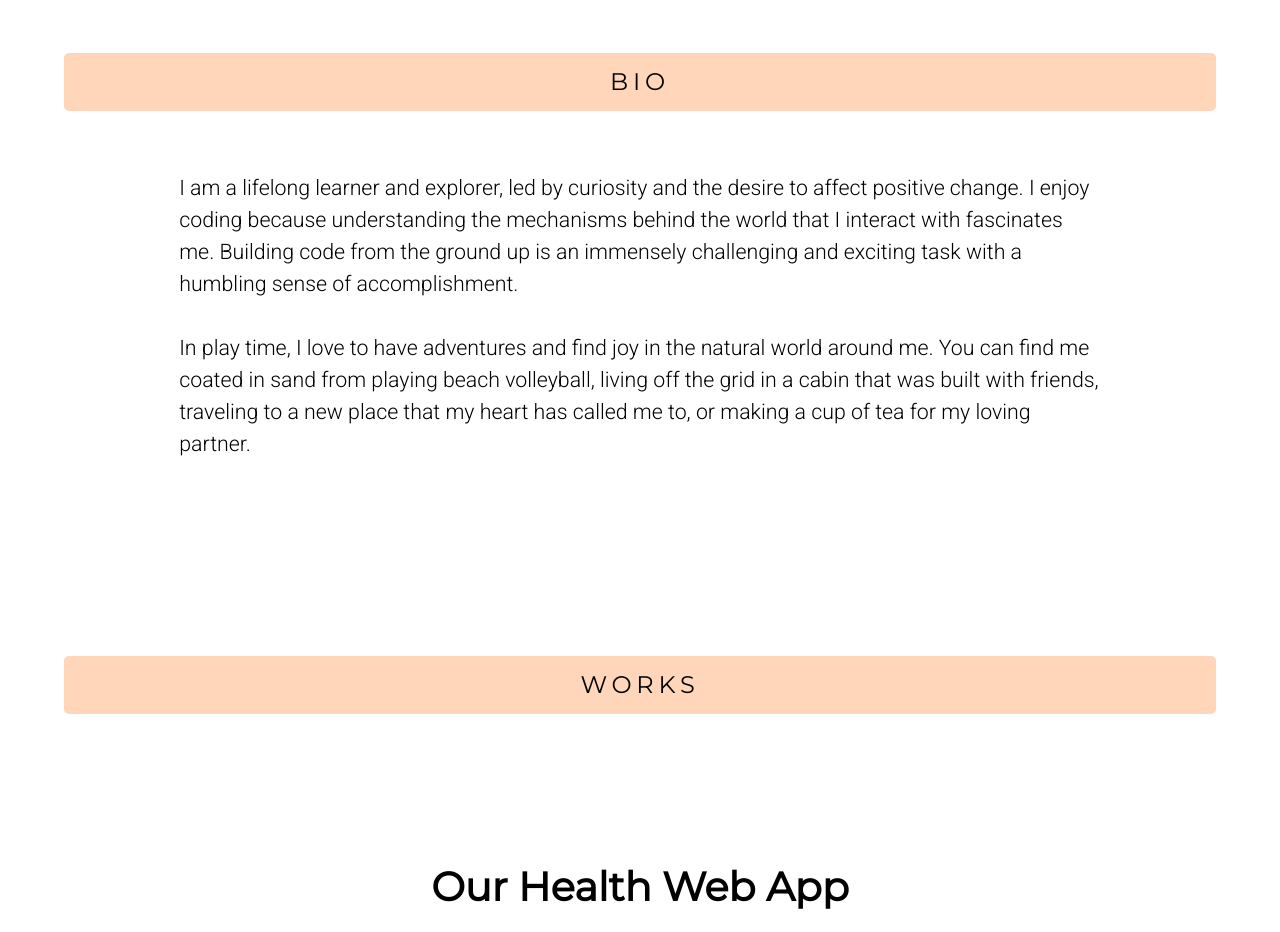
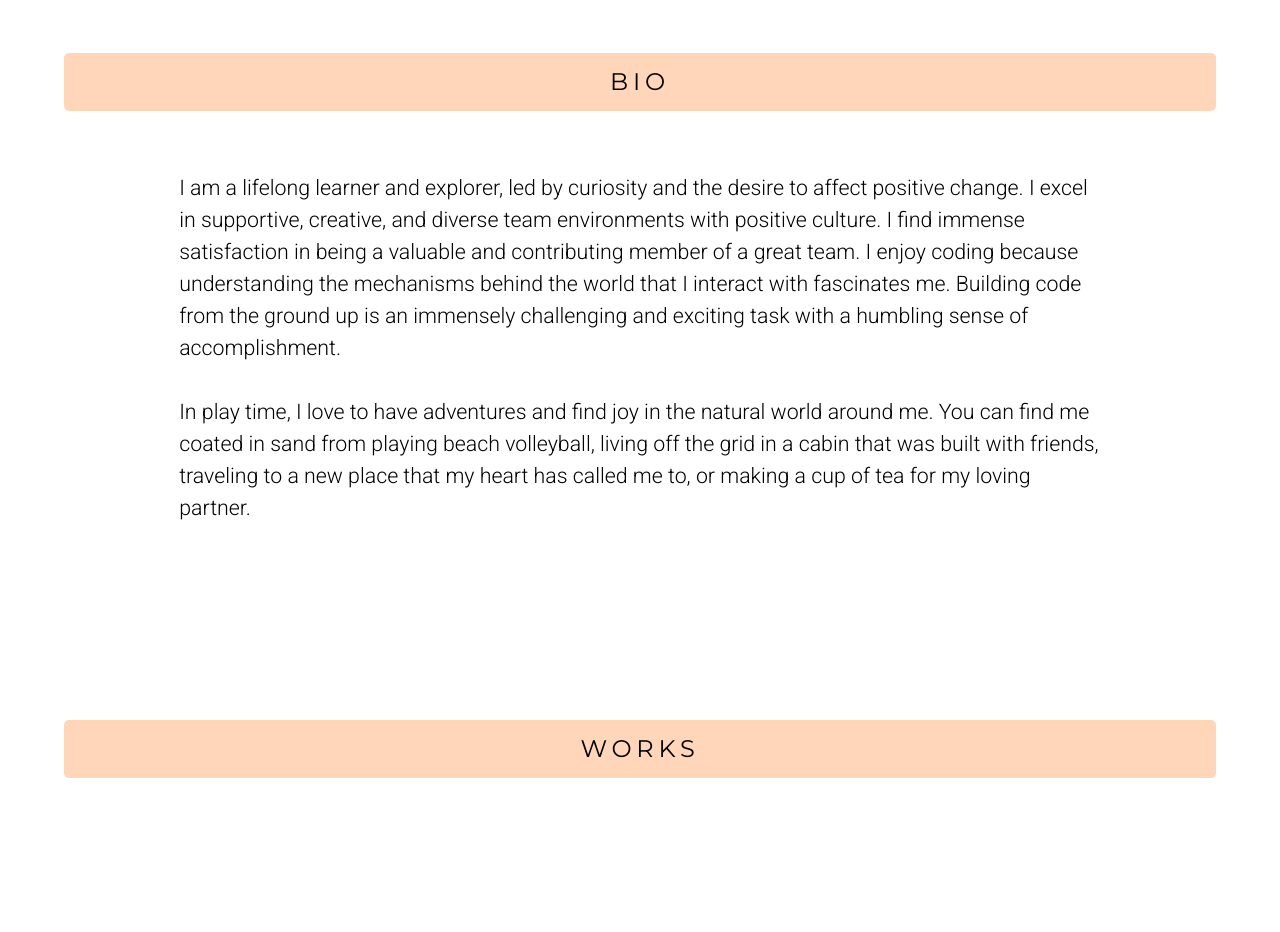
Before and after one commit to jokessenich/portfolio-final, a plain HTML site: page index.html in a window 1280 px wide. Shown: the part 1280-2212 px from the top of the page. Drawn offline with nearby package versions, Linux system fonts and the light colour scheme.

Commit message:
added bio content about teamwork

```diff
--- a/index.html
+++ b/index.html
@@ -45,7 +45,8 @@
             <h3 class="label">BIO</h3>
 
             <p>I am a lifelong learner and explorer, led by curiosity and the desire to affect positive change.
-                I enjoy coding because understanding the mechanisms behind the world that I interact with fascinates me.
+                I excel in supportive, creative, and diverse team environments with positive culture. I find immense
+                satisfaction in being a valuable and contributing member of a  great team. I enjoy coding because understanding the mechanisms behind the world that I interact with fascinates me.
                 Building code from the ground up is an immensely challenging and exciting task with a humbling sense of
                 accomplishment.
                 <br><br>
```
Also changed, not shown: portfolio.js (+0 -7 lines).
